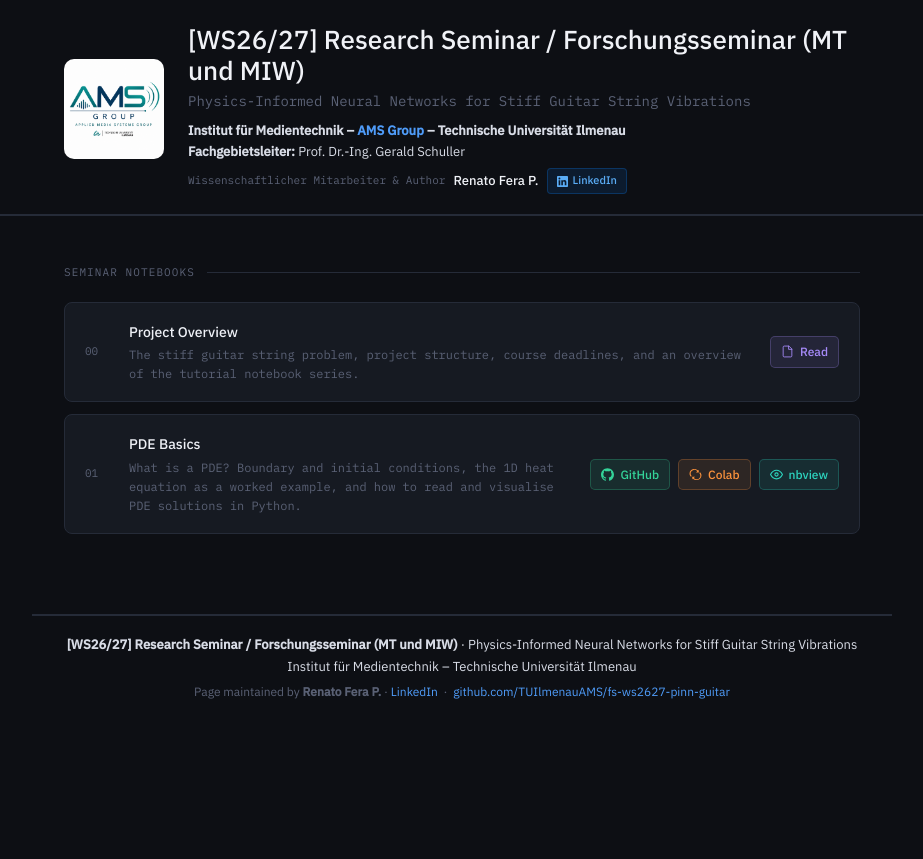
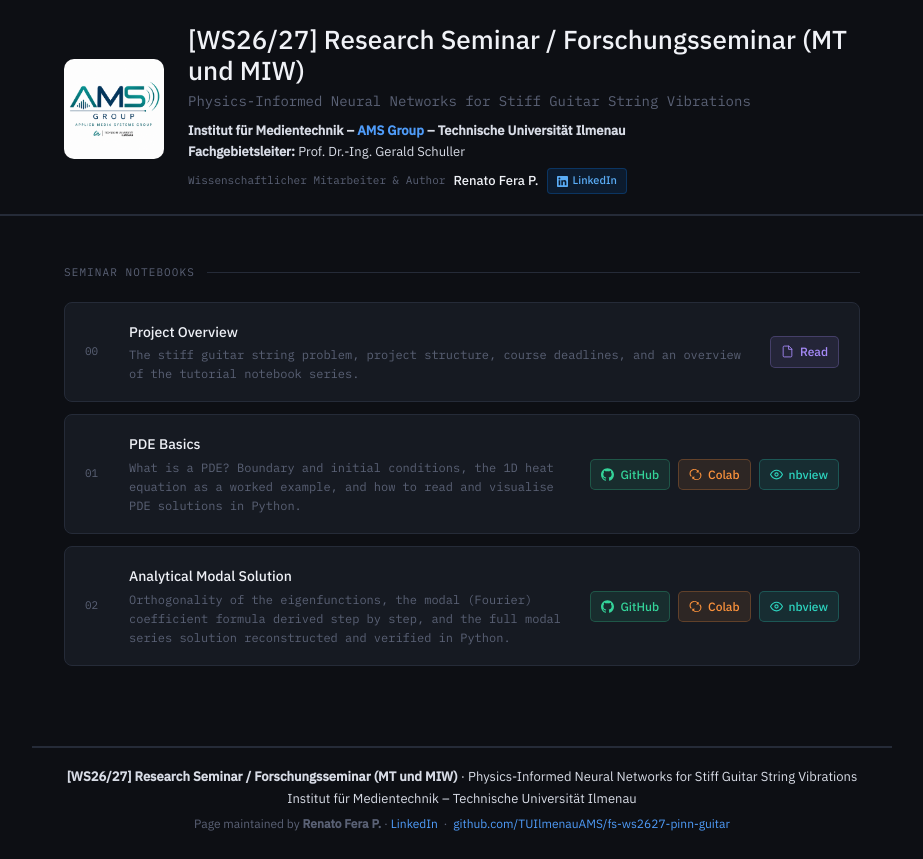
Before and after one commit to TUIlmenauAMS/fs-ws2627-pinn-guitar, a plain HTML site: page index.html in a window 1280 px wide. Shown: the whole page, without its empty margins (178-1101 px from the left). Before the commit the page ends 800 px from the top, so only its background shows below. Drawn offline with Linux system fonts and the light colour scheme.

Commit message:
Update index.html

```diff
--- a/index.html
+++ b/index.html
@@ -386,6 +386,52 @@
         </div>
       </div><!-- /NB01 -->
 
+      <!-- NB02 -->
+      <div class="notebook-row">
+        <div class="notebook-num">02</div>
+        <div class="notebook-title">
+          Analytical Modal Solution
+          <span>Orthogonality of the eigenfunctions, the modal (Fourier) coefficient formula derived step by step, and the full modal series solution reconstructed and verified in Python.</span>
+        </div>
+        <div class="badge-group">
+
+          <!-- GitHub -->
+          <a class="badge badge-github"
+             href="https://github.com/TUIlmenauAMS/fs-ws2627-pinn-guitar/blob/main/notebooks/NB02_analytical_modal.ipynb"
+             target="_blank" rel="noopener">
+            <svg viewBox="0 0 24 24" fill="currentColor">
+              <path d="M12 .297c-6.63 0-12 5.373-12 12 0 5.303 3.438 9.8 8.205 11.385.6.113.82-.258.82-.577 0-.285-.01-1.04-.015-2.04-3.338.724-4.042-1.61-4.042-1.61C4.422 18.07 3.633 17.7 3.633 17.7c-1.087-.744.084-.729.084-.729 1.205.084 1.838 1.236 1.838 1.236 1.07 1.835 2.809 1.305 3.495.998.108-.776.417-1.305.76-1.605-2.665-.3-5.466-1.332-5.466-5.93 0-1.31.465-2.38 1.235-3.22-.135-.303-.54-1.523.105-3.176 0 0 1.005-.322 3.3 1.23.96-.267 1.98-.399 3-.405 1.02.006 2.04.138 3 .405 2.28-1.552 3.285-1.23 3.285-1.23.645 1.653.24 2.873.12 3.176.765.84 1.23 1.91 1.23 3.22 0 4.61-2.805 5.625-5.475 5.92.42.36.81 1.096.81 2.22 0 1.606-.015 2.896-.015 3.286 0 .315.21.69.825.57C20.565 22.092 24 17.592 24 12.297c0-6.627-5.373-12-12-12"/>
+            </svg>
+            GitHub
+          </a>
+
+          <!-- Colab -->
+          <a class="badge badge-colab"
+             href="https://colab.research.google.com/github/TUIlmenauAMS/fs-ws2627-pinn-guitar/blob/main/notebooks/NB02_analytical_modal.ipynb"
+             target="_blank" rel="noopener">
+            <svg viewBox="0 0 24 24" fill="currentColor">
+              <path d="M16.9 4.8C14.7 2.6 11.6 1.5 8.5 1.9 4.3 2.4 1 5.9 1 10.1c0 2.3.9 4.5 2.6 6.1l1.4-1.4C3.7 13.5 3 11.8 3 10c0-3.3 2.4-6.1 5.7-6.5 2.4-.3 4.8.6 6.5 2.3l-2.3 2.3H18V3l-1.1 1.8z"/>
+              <path d="M20.4 7.9l-1.4 1.4c1.3 1.3 2 3 2 4.8 0 3.3-2.4 6.1-5.7 6.5-2.4.3-4.8-.6-6.5-2.3l2.3-2.3H6v5.1l1.1-1.8C9.3 21.4 12.4 22.5 15.5 22.1c4.2-.5 7.5-4 7.5-8.2 0-2.3-.9-4.5-2.6-6z"/>
+            </svg>
+            Colab
+          </a>
+
+          <!-- nbview -->
+          <a class="badge badge-nbview"
+             href="https://nbview.org/github/TUIlmenauAMS/fs-ws2627-pinn-guitar/blob/main/notebooks/NB02_analytical_modal.ipynb"
+             target="_blank" rel="noopener">
+            <svg viewBox="0 0 24 24" fill="none" stroke="currentColor"
+                 stroke-width="2" stroke-linecap="round" stroke-linejoin="round"
+                 style="fill:none;">
+              <path d="M1 12s4-8 11-8 11 8 11 8-4 8-11 8-11-8-11-8z"/>
+              <circle cx="12" cy="12" r="3"/>
+            </svg>
+            nbview
+          </a>
+
+        </div>
+      </div><!-- /NB02 -->
+
     </div>
   </section>
 
```
